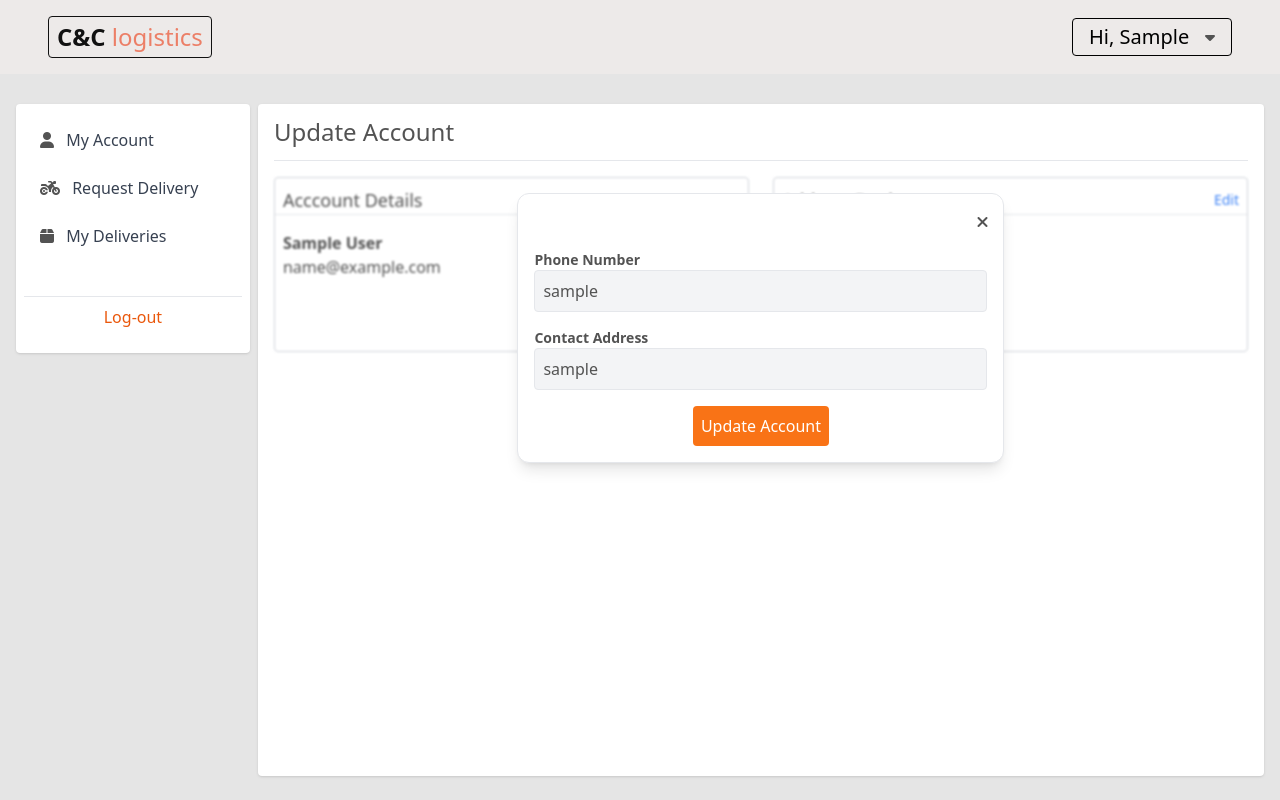
After one commit to chidiadi-emmanuel-nwosu/C-C_Logistics, a Flask app: page /dashboard/account/edit in a window 1280 px wide. The commit adds this page. Run offline with Flask 3, Linux system fonts and the light colour scheme; the visitor is signed in with stand-in values (Sample User, id 1).

Commit message:
added edit account function and did further code separation

```diff
--- /dev/null
+++ b/app/forms/update.py
@@ -0,0 +1,27 @@
+#!/usr/bin/python3
+"""edit form module"""
+
+from flask_wtf import FlaskForm
+from wtforms import StringField, SubmitField, FileField, PasswordField
+from wtforms.validators import DataRequired, Regexp
+
+
+class UpdateAccountForm(FlaskForm):
+    """Rider registration form"""
+
+    register_as = StringField('Register As')
+    first_name = StringField('First Name')
+    last_name = StringField('Last Name')
+    date_of_birth = StringField('Date of Birth')
+    gender = StringField('Gender')
+    email = StringField('Email')
+    phone_number = StringField('Phone Number', validators=[DataRequired()])
+    contact_address = StringField('Contact Address', validators=[DataRequired()])
+    drivers_license_number = StringField(
+            "Driver's License Number",
+            validators=[Regexp(r'^[A-Z0-9]*$', message='Invalid license number format')]
+        )
+    license_expiration_date = StringField('License Expiration Date')
+    license_image_file = FileField('License Image File')
+    password = PasswordField('Password')
+    submit = SubmitField('Update Account')
--- a/app/routes/__init__.py
+++ b/app/routes/__init__.py
@@ -4,8 +4,10 @@ from flask import Blueprint
 
 app_routes = Blueprint('app_routes', __name__)
 
+from app.routes.account import *
+from app.routes.delivery import *
 from app.routes.home import *
 from app.routes.register import *
+from app.routes.request import *
 from app.routes.rider import *
 from app.routes.login import *
-from app.routes.dashboard import *
--- /dev/null
+++ b/app/routes/account.py
@@ -0,0 +1,36 @@
+#!/usr/bin/python3
+"""dashboard routes"""
+from uuid import uuid4
+from flask import render_template, url_for, redirect
+from flask_login import login_required, current_user
+from app.routes import app_routes
+from app.forms.update import UpdateAccountForm
+from app import db
+
+
+@app_routes.route("/dashboard/account")
+@login_required
+def account():
+    """my account routes"""
+    return render_template("account.html", dashbard_title="Account Overview", cache_id=str(uuid4()))
+
+
+@app_routes.route('/dashboard/account/edit', methods=['GET','POST'])
+@login_required
+def update_account():
+    """edit the user account"""
+    user = current_user
+    form = UpdateAccountForm(obj=user)
+    if form.validate_on_submit():
+        user.phone_number = form.phone_number.data
+        user.contact_address = form.contact_address.data
+        if user.__class__.__name__ != "User":
+            user.drivers_license_number = form.drivers_license_number.data
+            user.license_expiration_date = form.license_expiration_date.data
+            user.license_image_file = form.license_image_file.data.read()
+
+        db.session.commit()
+        return redirect(url_for('app_routes.account'))
+
+    return render_template('update_account.html', form=form,
+                           dashbard_title='Update Account', cache_id=str(uuid4()))
--- a/app/static/dist/css/output.css
+++ b/app/static/dist/css/output.css
@@ -1690,6 +1729,10 @@ video {
     width: 60%;
   }
 
+  .lg\:w-1\/2 {
+    width: 50%;
+  }
+
   .lg\:grid-cols-3 {
     grid-template-columns: repeat(3, minmax(0, 1fr));
   }
--- /dev/null
+++ b/app/static/scripts/base.js
@@ -0,0 +1,18 @@
+$(() => {
+  const category = $('.flash-message').data('id');
+  const categoryClasses = {
+    success: 'bg-green-100 border-green-500 text-green-700',
+    info: 'bg-blue-100 border-blue-500 text-blue-700',
+    warning: 'bg-yellow-100 border-yellow-500 text-yellow-700',
+    danger: 'bg-red-100 border-red-500 text-red-700'
+  };
+  $('.flash-message').addClass(categoryClasses[category]).show();
+
+  setTimeout(function () {
+    $('.flash-message').hide();
+  }, 5000);
+
+  $('.datepicker').datepicker({
+    dateFormat: 'dd/mm/yy'
+  });
+});
--- /dev/null
+++ b/app/static/scripts/update_account.js
@@ -0,0 +1,18 @@
+$(() => {
+  $agent_fields = $('#agent_fields');
+  $agent_fields.hide();
+
+  $reg_type.on('change', () => {
+    if ($reg_type.val() === 'User') {
+      $('#drivers_license_number').removeAttr('required');
+      $('#license_expiration_date').removeAttr('required');
+      $('#license_image_file').removeAttr('required');
+      $agent_fields.hide();
+    } else {
+      $agent_fields.show();
+      $('#drivers_license_number').attr('required', 'required');
+      $('#license_expiration_date').attr('required', 'required');
+      $('#license_image_file').attr('required', 'required');
+    }
+  });
+});
--- a/app/templates/base.html
+++ b/app/templates/base.html
@@ -21,6 +21,7 @@
 
     <script src="{{ url_for('static', filename='scripts/jquery-3.7.1.min.js') }}"></script>
     <script src="{{ url_for('static', filename='scripts/jquery-ui.js') }}"></script>
+    <script src="{{ url_for('static', filename='scripts/base.js') }}"></script>
 </head>
 <body>
     <div class="container mx-auto max-w-screen-xl">
--- a/app/templates/dashboard.html
+++ b/app/templates/dashboard.html
@@ -3,13 +3,13 @@
 <section class="flex form_base justify-center h-screen px-4 lg:px-4 py-6 overflow-hidden">
     <div class="dashboard flex w-full space-x-2 mt-20">
         <div class="dashboard-nav hidden md:block shadow rounded px-2 py-4 w-72 bg-white h-fit">
-            <a href="{{ url_for('app_routes.dashboard_account') }}" class="block px-4 py-2 text-gray-700 hover:bg-gray-100 text-mormal mb-2 {% if request.path == url_for('app_routes.dashboard_account') %} bg-gray-100 {% endif %}" role="menuitem">
+            <a href="{{ url_for('app_routes.account') }}" class="block px-4 py-2 text-gray-700 hover:bg-gray-100 text-mormal mb-2 {% if request.path == url_for('app_routes.account') %} bg-gray-100 {% endif %}" role="menuitem">
                 <i class="fas fa-user mr-2"></i> My Account
             </a>
-            <a href="{{ url_for('app_routes.dashboard_request') }}" class="block px-4 py-2 text-gray-700 hover:bg-gray-100 text-base mb-2 {% if request.path == url_for('app_routes.dashboard_request') %} bg-gray-100 {% endif %}" role="menuitem">
+            <a href="{{ url_for('app_routes.request_delivery') }}" class="block px-4 py-2 text-gray-700 hover:bg-gray-100 text-base mb-2 {% if request.path == url_for('app_routes.request_delivery') %} bg-gray-100 {% endif %}" role="menuitem">
                 <i class="fas fa-motorcycle mr-2"></i> Request Delivery
             </a>
-            <a href="{{ url_for('app_routes.dashboard_deliveries') }}" class="block px-4 py-2 text-gray-700 hover:bg-gray-100 text-base mb-2 {% if request.path == url_for('app_routes.dashboard_deliveries') %} bg-gray-100 {% endif %}" role="menuitem">
+            <a href="{{ url_for('app_routes.delivery') }}" class="block px-4 py-2 text-gray-700 hover:bg-gray-100 text-base mb-2 {% if request.path == url_for('app_routes.delivery') %} bg-gray-100 {% endif %}" role="menuitem">
                 <i class="fas fa-box mr-2"></i> My Deliveries
             </a>
             <div class="mt-10 text-center border-t border-bg-gray-300">
--- a/app/templates/header.html
+++ b/app/templates/header.html
@@ -34,13 +34,13 @@
             {% else %}
                 <div id="account-dropdown" class="origin-top-right absolute right-0 mt-64 w-40 rounded-md shadow-lg bg-white ring-1 ring-black ring-opacity-5 hidden">
                     <div class="py-2 px-1" role="menu" aria-orientation="vertical" aria-labelledby="options-menu">
-                        <a href="{{ url_for('app_routes.dashboard_account') }}" class="block px-2 py-2 text-gray-700 hover:bg-gray-100 text-sm mb-2" role="menuitem">
+                        <a href="{{ url_for('app_routes.account') }}" class="block px-2 py-2 text-gray-700 hover:bg-gray-100 text-sm mb-2" role="menuitem">
                             <i class="fas fa-user mr-1"></i> My Account
                         </a>
-                        <a href="{{ url_for('app_routes.dashboard_request') }}" class="block px-2 py-2 text-gray-700 hover:bg-gray-100 text-sm mb-2" role="menuitem">
+                        <a href="{{ url_for('app_routes.request_delivery') }}" class="block px-2 py-2 text-gray-700 hover:bg-gray-100 text-sm mb-2" role="menuitem">
                             <i class="fas fa-motorcycle mr-1"></i> Request Delivery
                         </a>
-                        <a href="{{ url_for('app_routes.dashboard_deliveries') }}" class="block px-2 py-2 text-gray-700 hover:bg-gray-100 text-sm mb-2" role="menuitem">
+                        <a href="{{ url_for('app_routes.delivery') }}" class="block px-2 py-2 text-gray-700 hover:bg-gray-100 text-sm mb-2" role="menuitem">
                             <i class="fas fa-box mr-1"></i> My Deliveries
                         </a>
                         <div class="mt-6 text-center border-t border-bg-gray-300">
--- a/app/templates/hero.html
+++ b/app/templates/hero.html
@@ -8,7 +8,7 @@
                 Are you tired of delivery delays and complicated logistics? Say hello to B-Logistics Delivery, your trusted link to fast and efficient parcel delivery.
             </p>
 
-            <a href="{{ url_for('app_routes.dashboard_request') }}" class="px-4 py-2 md:px-6 text-white rounded text-xl">Request Delivery</a>
+            <a href="{{ url_for('app_routes.request_delivery') }}" class="px-4 py-2 md:px-6 text-white rounded text-xl">Request Delivery</a>
         </div>
     </div>
     <div class="hero-right p-10 md:p-0 md:w-1/2">
--- /dev/null
+++ b/app/templates/update_account.html
@@ -0,0 +1,95 @@
+{% extends 'dashboard.html' %}
+{% block dashboard_content %}
+    <div class="my-account mt-4 relative">
+        <div class="flex flex-wrap md:flex-nowrap mt-2 w-full md:justify-around md:space-x-6 space-y-6 md:space-y-0"  style="filter: blur(1px);" >
+            <div class="bg-white border border-gray-300 rounded py-2 w-full md:w-1/2">
+                <div class="account-title flex items-center w-full border-b border-bg-gray-300 px-2">
+                    <p class="text-lg">Acccount Details</p>
+                </div>
+                <div class="account-title px-2 py-4">
+                    <p class="font-semibold">{{ current_user.first_name }} {{ current_user.last_name }}</p>
+                    <p class="">{{ current_user.email }} </p>
+                </div>
+            </div>
+            <div class="bg-white border border-gray-300 rounded py-2 w-full md:w-1/2">
+                <div class="account-title w-full border-b border-bg-gray-300 px-2 flex justify-between items-center">
+                    <p class="text-lg">Address Book</p>
+                    <a href="#" id="editButton" class="text-sm text-blue-500">Edit</a>
+                    <!-- <i class="fa-solid fa-pen cursor-pointer"></i> -->
+                </div>
+                <div class="account-title px-2 py-4">
+                    <p class="font-semibold">Your contact address:</p>
+                    <p class="">{{ current_user.first_name }} {{ current_user.last_name }}</p>
+                    <p id="user_address" class="">{{ current_user.contact_address }} </p>
+                    <p id="user_phone" class="">{{ current_user.phone_number }} </p>
+                </div>
+            </div>
+        </div>
+        {% if current_user.__class__.__name__ != 'User' %}
+            <div class="flex mt-6 w-full space-x-6 pr-0 md:pr-6">
+                <div class="bg-white border border-gray-300 rounded py-2 w-full md:w-1/2">
+                    <div class="account-title flex items-center w-full border-b border-bg-gray-300 px-2">
+                        <p class="text-lg">License Details</p>
+                    </div>
+                    <div class="account-title px-2 py-4">
+                        <p class="text-gray-600 mb-2">Number: {{ current_user.drivers_license_number }} </p>
+                        <p class="text-gray-600 mb-2">Expiration: {{ current_user.license_expiration_date }}</p>
+                    </div>
+                </div>
+            </div>
+        {% endif %}
+        <div class="form_base-inner flex flex-col w-3/4 lg:w-1/2 mx-auto absolute top-0 right-0 left-0 mt-4 h-fit">
+            <form method="POST" enctype="multipart/form-data" class="w-full bg-white max-w-xl mx-auto p-4 border rounded-xl shadow-lg space-y-4">
+                <div class="flex justify-end">
+                    <a href="{{ url_for('app_routes.account') }}"><i class="fa-solid fa-xmark"></i></a>
+                </div>
+                {{ form.hidden_tag() }}
+
+                {% for field, errors in form.errors.items() %}
+                    {% for error in errors %}
+                        <div class="flash-message px-4 py-3 text-center" role="alert" data-id="danger">
+                            {{ error }}
+                        </div>
+                    {% endfor %}
+                {% endfor %}
+
+                <div class="mb-4">
+                    <div class="text-gray-600 text-sm font-semibold">{{ form.phone_number.label() }}</div>
+                    {{ form.phone_number(class="form-input w-full p-2 rounded border bg-gray-100") }}
+                </div>
+                <div class="mb-4">
+                    <div class="text-gray-600 text-sm font-semibold">{{ form.contact_address.label() }}</div>
+                    {{ form.contact_address(class="form-input w-full p-2 rounded border bg-gray-100") }}
+                </div>
+                {% if current_user.__class__.__name__ != 'User' %}
+                    <div id="agent_fields">
+                        <div class="mb-4">
+                            <div class="text-gray-600 text-sm font-semibold">{{ form.drivers_license_number.label() }}</div>
+                            {{ form.drivers_license_number(id="drivers_license_number", class="form-input w-full p-2 rounded border bg-gray-100") }}
+                        </div>
+                        <div class="grid grid-cols-2 gap-4">
+                            <div>
+                                {{ form.license_expiration_date.label(class="block text-gray-600 text-sm font-semibold") }}
+                                {{ form.license_expiration_date(id="license_expiration_date", class="datepicker form-input w-full p-2 rounded border bg-gray-100") }}
+                            </div>
+                            <div>
+                                {{ form.license_image_file.label(class="block text-gray-600 text-sm font-semibold") }}
+                                {{ form.license_image_file(id="license_image_file", class="form-input w-full p-2 rounded border bg-gray-100") }}
+                            </div>
+                        </div>
+
+                    </div>
+                {% endif %}
+            <div class="text-center">
+                {{ form.submit(class="bg-orange-500 text-white p-2 rounded hover:bg-orange-700 cursor-pointer") }}
+            </div>
+            </form>
+
+        </div>
+    </div>
+    <script>
+        $reg_type = "{{ current_user.__class__.__name__ }}"
+    </script>
+
+    <script src="{{ url_for('static', filename='scripts/update_account.js') }}"></script>
+{% endblock %}
```
Also changed, not shown: other parts of app/static/dist/css/output.css (+39 -0 lines), app/routes/dashboard.py (+103 -83 lines), app/routes/delivery.py (added, +17 -0 lines), app/routes/login.py (+4 -4 lines), app/routes/request.py (added, +70 -0 lines), app/static/scripts/account.js (added, +43 -0 lines), app/static/scripts/form.js (+0 -19 lines), app/templates/account.html (+8 -4 lines), app/static/scripts/index.js (line endings or trailing spaces).
